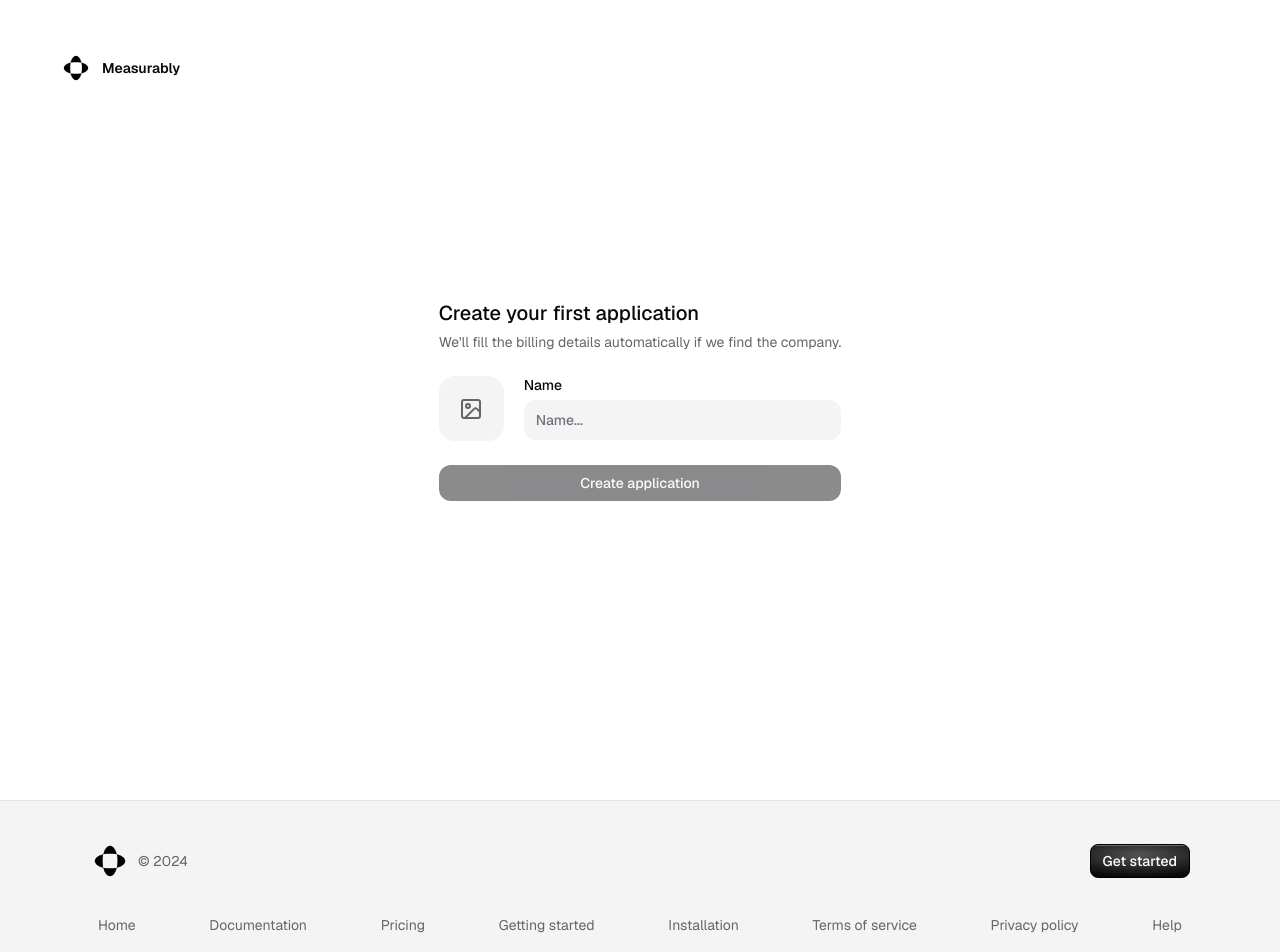
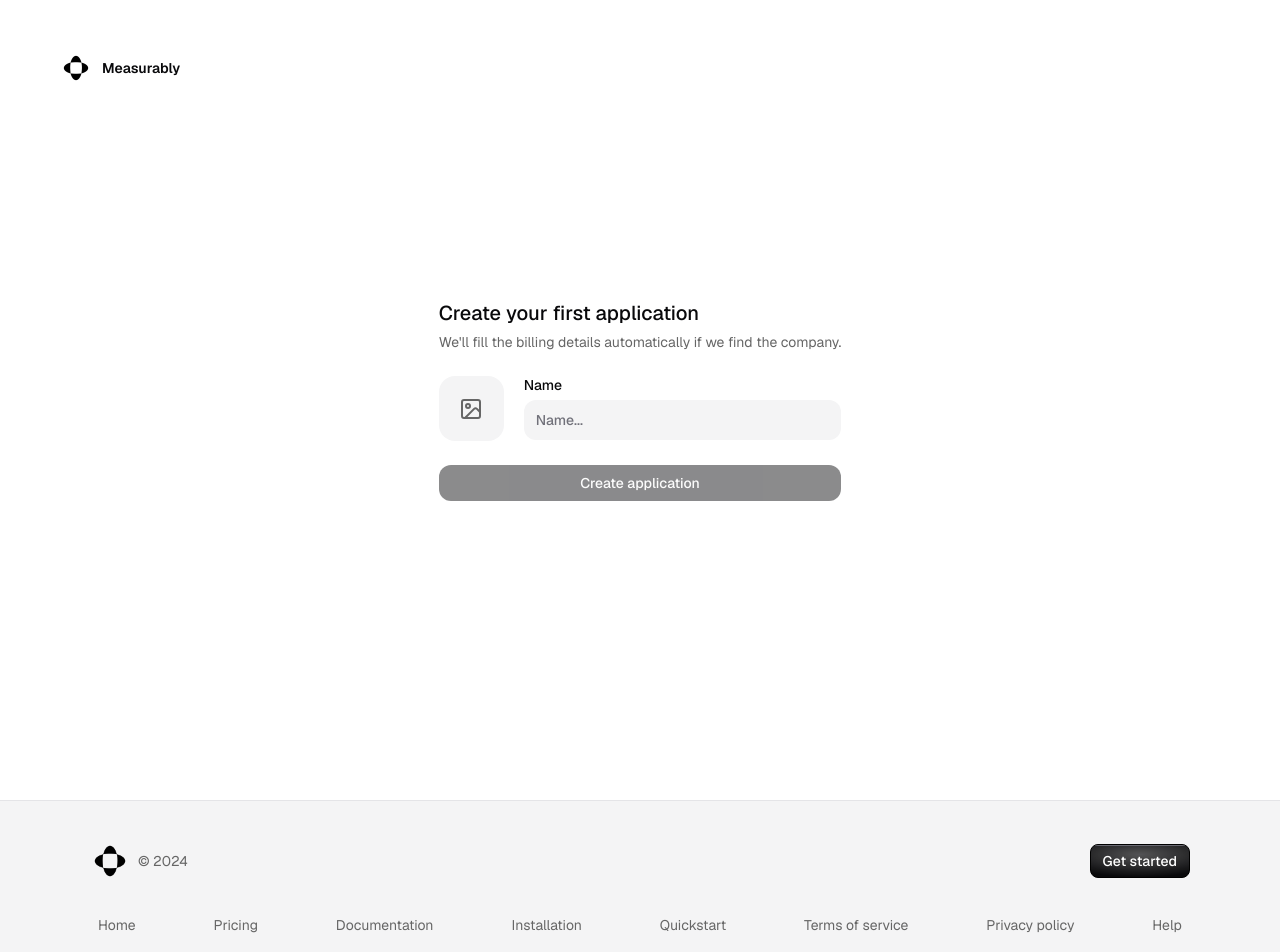
Before and after one commit to Measurely-dev/Measurely, a Next.js app in the folder frontend/: page /dashboard/new-app in a window 1280 px wide. Shown: the top 952 px of the page. Built offline with nearby package versions, Linux system fonts and the light colour scheme.

Commit message:
removed styling, (btns in documentation dont work)

```diff
--- a/frontend/src/app/(docs)/layout.tsx
+++ b/frontend/src/app/(docs)/layout.tsx
@@ -1,6 +1,7 @@
 import type { Metadata } from "next";
 import { Navbar } from "@/components/docs/navbar";
 import './docs.css'
+import { headers } from "next/headers";
 
 export const metadata: Metadata = {
   title: "AriaDocsLite - Template",
@@ -13,9 +14,12 @@ export default function RootLayout({
 }: Readonly<{
   children: React.ReactNode;
 }>) {
+
+  const headersList = headers();
+  const is_authentificated = headersList.get('is-authentificated');
   return (
     <>
-      <Navbar />
+      <Navbar is_authenticated={is_authentificated}/>
       <div className="sm:container mx-auto w-[88vw] h-auto">
         {children}
       </div>
--- a/frontend/src/components/dashboard/layout/navbar/navbarItemChip.tsx
+++ b/frontend/src/components/dashboard/layout/navbar/navbarItemChip.tsx
@@ -12,7 +12,7 @@ export default function NavbarItemChip() {
   const itemList = [
     {
       label: "Docs",
-      href: "https://discord.com/",
+      href: "/docs/getting-started/introduction",
       icon: <BookOpen className="size-[18px]" />,
     },
   ];
--- a/frontend/src/components/dashboard/layout/topbar/drawerMenu.tsx
+++ b/frontend/src/components/dashboard/layout/topbar/drawerMenu.tsx
@@ -85,6 +85,7 @@ export const DrawerMenu = (props: { image: any; children: ReactNode }) => {
             </Button>
           </ApiDialog>
         </div>
+        <Link href={'/docs/getting-started/introduction'}>
           <Button
             className="h-[35px] gap-[8px] rounded-[12px] text-secondary hover:text-primary"
             variant="secondary"
@@ -92,6 +93,7 @@ export const DrawerMenu = (props: { image: any; children: ReactNode }) => {
             <Book className="size-[16px]" />
             Documentation
           </Button>
+        </Link>
         <SettingDialog>
           <Button
             className="h-[35px] gap-[8px] rounded-[12px] text-secondary hover:text-primary"
--- a/frontend/src/components/docs/navbar.tsx
+++ b/frontend/src/components/docs/navbar.tsx
@@ -2,6 +2,8 @@ import Link from "next/link";
 import Anchor from "./anchor";
 import { SheetLeftbar } from "./leftbar";
 import { page_routes } from "@/lib/routes-config";
+import { Button } from "../ui/button";
+import { headers } from "next/headers";
 
 export const NAVLINKS = [
   {
@@ -14,7 +16,7 @@ export const NAVLINKS = [
   },
 ];
 
-export function Navbar() {
+export function Navbar(props: {is_authenticated: any}) {
   return (
     <nav className="w-full h-16 border-b border-accent/80 sticky top-0 z-50 backdrop-filter backdrop-blur-xl bg-opacity-5">
       <div className="sm:container h-full max-sm:px-3 flex items-center justify-between ">
@@ -52,6 +54,21 @@ export function Navbar() {
             })}
           </div>
         </div>
+        {
+          props.is_authenticated === 'true' ?
+            <Link href={'/dashboard'}>
+              <Button className="rounded-[12px]">Dashboard</Button>
+            </Link>
+            :
+            <div className="flex flex-row gap-2 items-center">
+              <Link href={'/sign-in'}>
+                <Button className="rounded-[12px]" variant={'outline'}>Log in</Button>
+              </Link>
+              <Link href={'/register'}>
+                <Button className="rounded-[12px]">Get started</Button>
+              </Link>
+            </div>
+        }
 
         <SheetLeftbar />
       </div>
--- a/frontend/src/components/website/layout/footer/footerData.tsx
+++ b/frontend/src/components/website/layout/footer/footerData.tsx
@@ -1,9 +1,9 @@
 export const footerData = [
   { title: "Home", href: "/home" },
-  { title: "Documentation", href: "/docs" },
   { title: "Pricing", href: "/pricing" },
-  { title: "Getting started", href: "/docs/started" },
-  { title: "Installation", href: "/docs/installation" },
+  { title: "Documentation", href: "/docs/getting-started/introduction" },
+  { title: "Installation", href: "/docs/getting-started/installation" },
+  { title: "Quickstart", href: "/docs/getting-started/installation/quickstart" },
   { title: "Terms of service", href: "/terms" },
   { title: "Privacy policy", href: "/privacy" },
   { title: "Help", href: "/help" },
--- a/frontend/src/components/website/layout/header/navbar.tsx
+++ b/frontend/src/components/website/layout/header/navbar.tsx
@@ -16,7 +16,7 @@ export default function Navbar(props: {
   const links: any = [
     {
       name: "Documentation",
-      href: "/Docs",
+      href: "/docs/getting-started/introduction",
     },
     {
       name: "Pricing",
```
Also changed, not shown: frontend/src/app/(docs)/docs.css (+0 -9 lines). Lines whose indentation alone changed are shown as unchanged.
